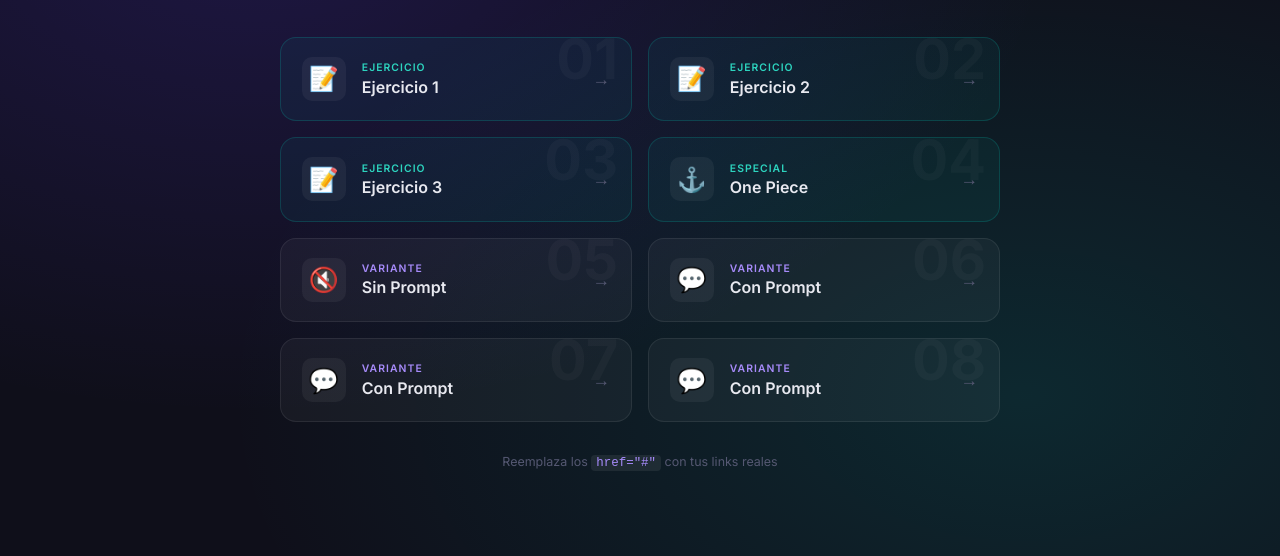
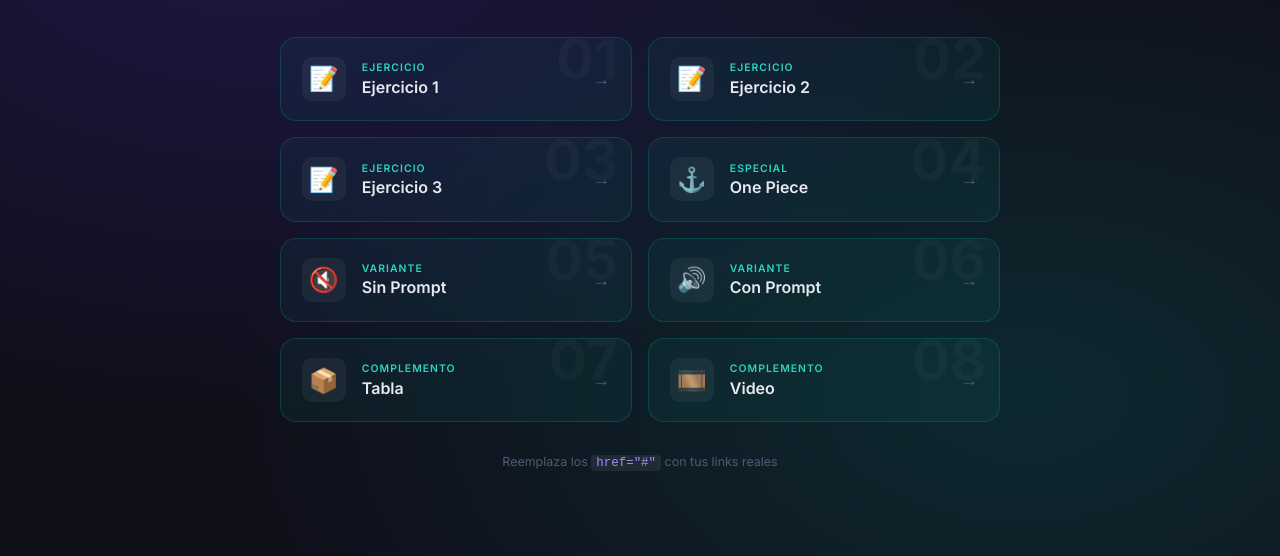
Before and after one commit to GGaboBD/GabrielMendez-20255610-guia1, a plain HTML site: page Links/links.html in a window 1280 px wide. Shown: the part 244-800 px from the top of the page. Drawn offline with Linux system fonts and the light colour scheme.

Commit message:
Agregacion de links I

```diff
--- a/Links/links.html
+++ b/Links/links.html
@@ -54,7 +54,7 @@
         <div class="arrow">→</div>
       </a>
 
-      <a href="#" class="card" data-number="05">
+      <a href="https://ggabobd.github.io/GabrielMendez-20255610-guia1/Guia%201/HTML%20sin%20prompt/index" class="card card--accent" data-number="05">
         <div class="card-icon">🔇</div>
         <div class="card-body">
           <span class="card-label">Variante</span>
@@ -63,8 +63,8 @@
         <div class="arrow">→</div>
       </a>
 
-      <a href="#" class="card" data-number="06">
-        <div class="card-icon">💬</div>
+      <a href="https://ggabobd.github.io/GabrielMendez-20255610-guia1/Guia%201/HTML%20con%20prompt/SushiPrompt" class="card card--accent" data-number="06">
+        <div class="card-icon">🔊</div>
         <div class="card-body">
           <span class="card-label">Variante</span>
           <span class="card-title">Con Prompt</span>
@@ -72,20 +72,20 @@
         <div class="arrow">→</div>
       </a>
 
-      <a href="#" class="card" data-number="07">
-        <div class="card-icon">💬</div>
+      <a href="https://ggabobd.github.io/GabrielMendez-20255610-guia1/Guia%201/Tabla/tabla" class="card card--accent" data-number="07">
+        <div class="card-icon">📦</div>
         <div class="card-body">
-          <span class="card-label">Variante</span>
-          <span class="card-title">Con Prompt</span>
+          <span class="card-label">Complemento</span>
+          <span class="card-title">Tabla</span>
         </div>
         <div class="arrow">→</div>
       </a>
 
-      <a href="#" class="card" data-number="08">
-        <div class="card-icon">💬</div>
+      <a href="#" class="card card--accent" data-number="08">
+        <div class="card-icon">🎞️</div>
         <div class="card-body">
-          <span class="card-label">Variante</span>
-          <span class="card-title">Con Prompt</span>
+          <span class="card-label">Complemento</span>
+          <span class="card-title">Video</span>
         </div>
         <div class="arrow">→</div>
       </a>
```
